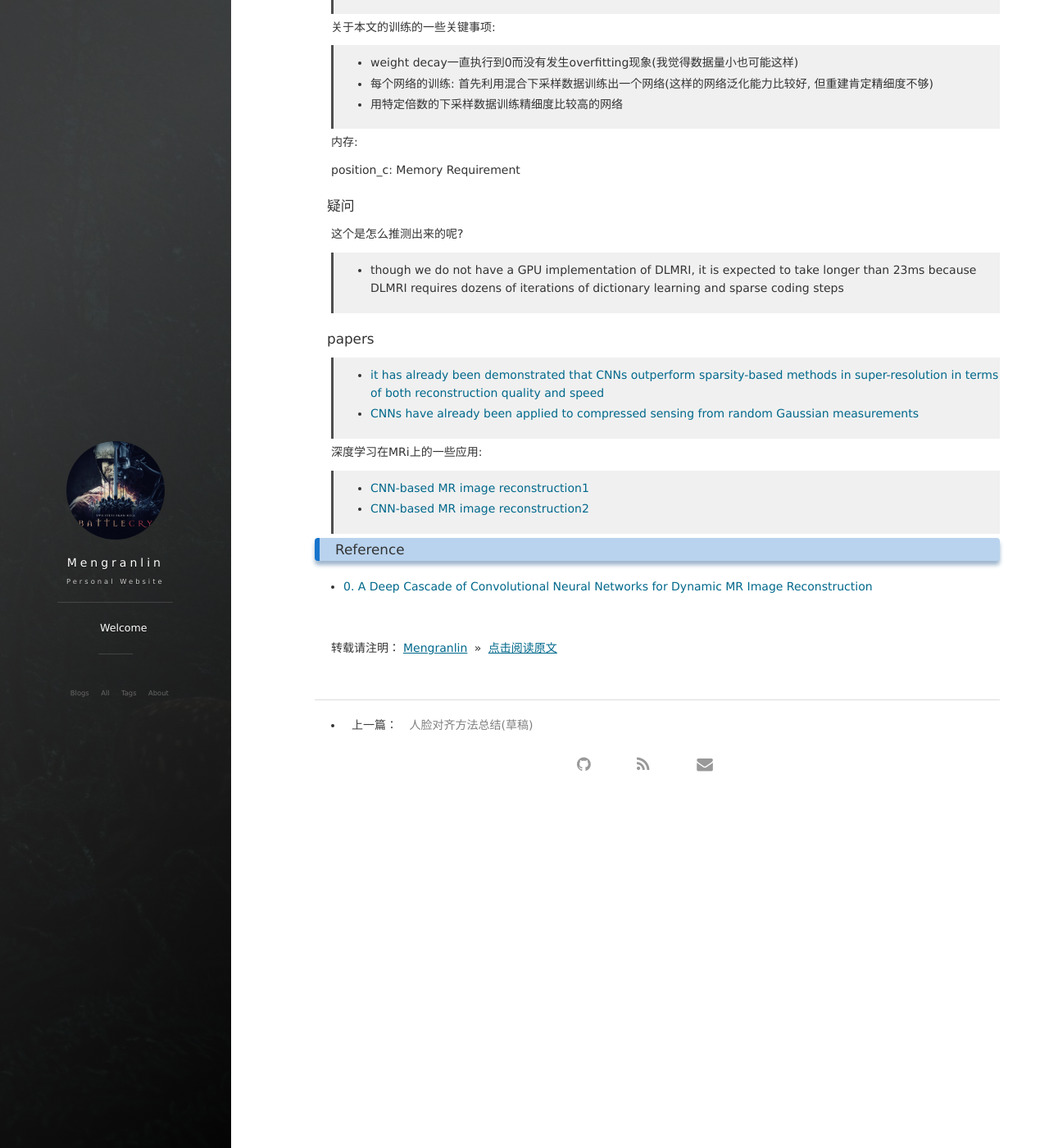
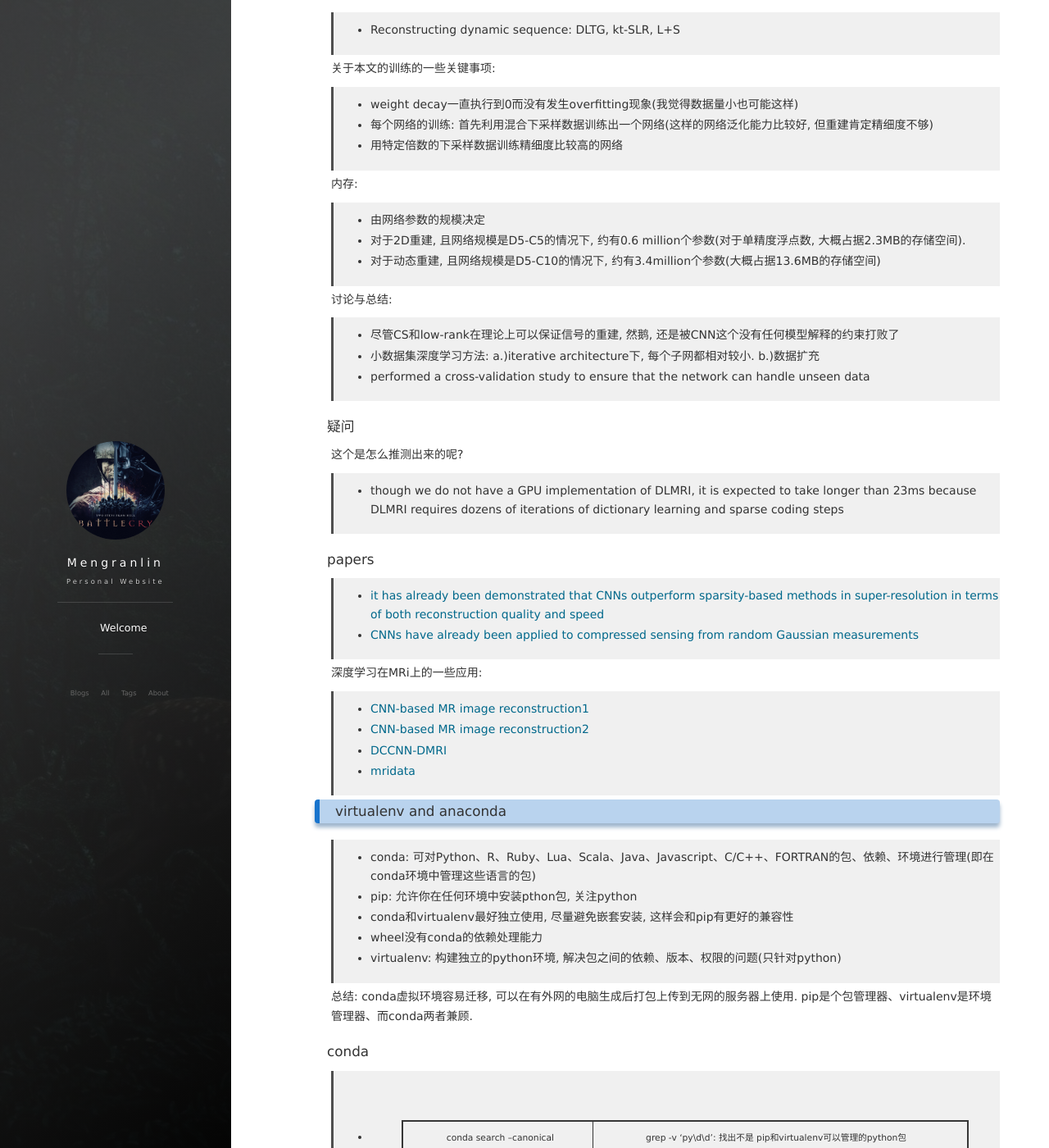
Before and after one commit to lmrshare/lmrshare.github.io, a Jekyll site: the page built from _posts/2018-09-17-mri.md, in a window 1280 px wide and 1400 px high, scrolled down 2464 px. Shown: the whole window at 82% size. Built offline with Jekyll 4.4.1, drawn with Linux system fonts in a browser that asks for light colours; nearby versions of some CDN libraries; formulas are drawn with MathJax 3; comment, search, counter and statistics services are not loaded; some of the changed text lies outside the part shown.

Commit message:
daily-work-20180926

```diff
--- a/_posts/2018-09-17-mri.md
+++ b/_posts/2018-09-17-mri.md
@@ -9,6 +9,8 @@
 ### 目录
 
 * [深度级联CNN在动态核磁共振成像上的应用---DCCNN-DMRI](#dc-cnn-dmri)
+* [virtualenv and anaconda](#vir-environment)
+* [Lasagne](#Lasagne-config)
 * [Reference](#Reference)
 
 &emsp;&emsp;记得在学校的时候听过一个关于深度学习的讲座, 我导师问了关于深度学习如何在小样本数据集上应用的问题, 那会听到的回答就是: 深度学习不太适用于小样本数据集, 所以当时就没深入思考深度学习如何应用于核磁共振成像(MRI). 最近无意间查到了几篇深度学习解决MRI问题的论文, 比较感兴趣, 就看了下, 顺带着把读书的时候做过的MRI问题涉及的经典方法复习一遍.
@@ -109,7 +111,15 @@
 
 内存:
 
-position_c: Memory Requirement
+>* 由网络参数的规模决定
+>* 对于2D重建, 且网络规模是D5-C5的情况下, 约有0.6 million个参数(对于单精度浮点数, 大概占据2.3MB的存储空间).
+>* 对于动态重建, 且网络规模是D5-C10的情况下, 约有3.4million个参数(大概占据13.6MB的存储空间)
+
+讨论与总结:
+
+>* 尽管CS和low-rank在理论上可以保证信号的重建, 然鹅, 还是被CNN这个没有任何模型解释的约束打败了
+>* 小数据集深度学习方法: a.)iterative architecture下, 每个子网都相对较小. b.)数据扩充
+>* performed a cross-validation study to ensure that the network can handle unseen data
 
 #### 疑问
 
@@ -127,12 +137,42 @@
 
 >* [CNN-based MR image reconstruction1](https://papers.nips.cc/paper/6406-deep-admm-net-for-compressive-sensing-mri.pdf)
 >* [CNN-based MR image reconstruction2](unfound:Accelerating magnetic resonance imaging via deep learning)
+>* [DCCNN-DMRI](https://github.com/js3611/Deep-MRI-Reconstruction)
+>* [mridata](http://mridata.org/)
+
+### <a name="vir-environment"></a>virtualenv and anaconda
+
+>* conda: 可对Python、R、Ruby、Lua、Scala、Java、Javascript、C/C++、FORTRAN的包、依赖、环境进行管理(即在conda环境中管理这些语言的包)
+>* pip: 允许你在任何环境中安装pthon包, 关注python
+>* conda和virtualenv最好独立使用, 尽量避免嵌套安装, 这样会和pip有更好的兼容性
+>* wheel没有conda的依赖处理能力
+>* virtualenv: 构建独立的python环境, 解决包之间的依赖、版本、权限的问题(只针对python)
+
+总结: conda虚拟环境容易迁移, 可以在有外网的电脑生成后打包上传到无网的服务器上使用. pip是个包管理器、virtualenv是环境管理器、而conda两者兼顾.
 
 
+#### conda
+
+>* conda search –canonical | grep -v ‘py\d\d’: 找出不是 pip和virtualenv可以管理的python包
+
+### <a name="Lasagne-config"></a>Lasagne
+
+特点:
+
+>* 简洁已用、易扩展
+>* 没有隐藏Theano, 直接处理返回Theano expression或python/numpy data types
+>* 功能实用
+>* Do one thing and do it well
+
+安装:
 
 ### <a name="Reference"></a>Reference
 
 - [0. A Deep Cascade of Convolutional Neural Networks for Dynamic MR Image Reconstruction](https://arxiv.org/pdf/1704.02422.pdf)
+- [1. Lasagne](https://github.com/Lasagne/Lasagne)
+- [2. irtualenv](https://www.jianshu.com/p/08c657bd34f1)
+- [3. conda and virtualenv](http://nooverfit.com/wp/%E5%85%B3%E4%BA%8Econda%E5%92%8Canaconda%E4%B8%8D%E5%8F%AF%E4%B8%8D%E7%9F%A5%E7%9A%84%E4%BA%8B%E5%AE%9E%E5%92%8C%E8%AF%AF%E8%A7%A3-conda%E5%BF%85%E7%9F%A5%E5%BF%85%E4%BC%9A/)
+- [4. 环境隔离](https://orianna-zzo.github.io/blog/2018-01/%E5%9C%A8%E5%85%AC%E5%8F%B8%E5%BB%BA%E7%AB%8Bpython%E8%99%9A%E6%8B%9F%E7%8E%AF%E5%A2%83/)
 
 <br>
 
```
Also changed, not shown: _posts/2018-05-22-Ref-ReferringRelationships-note.md (+0 -1 lines).
